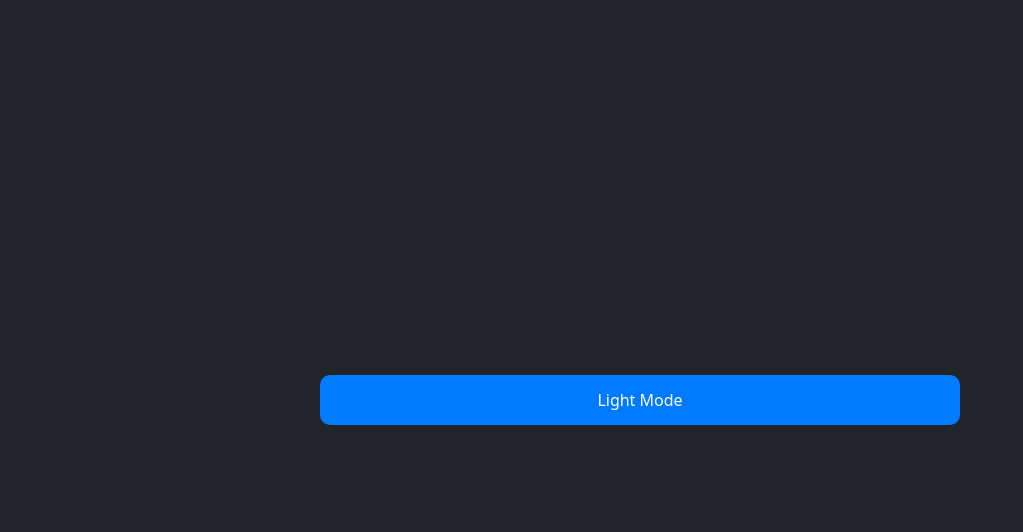
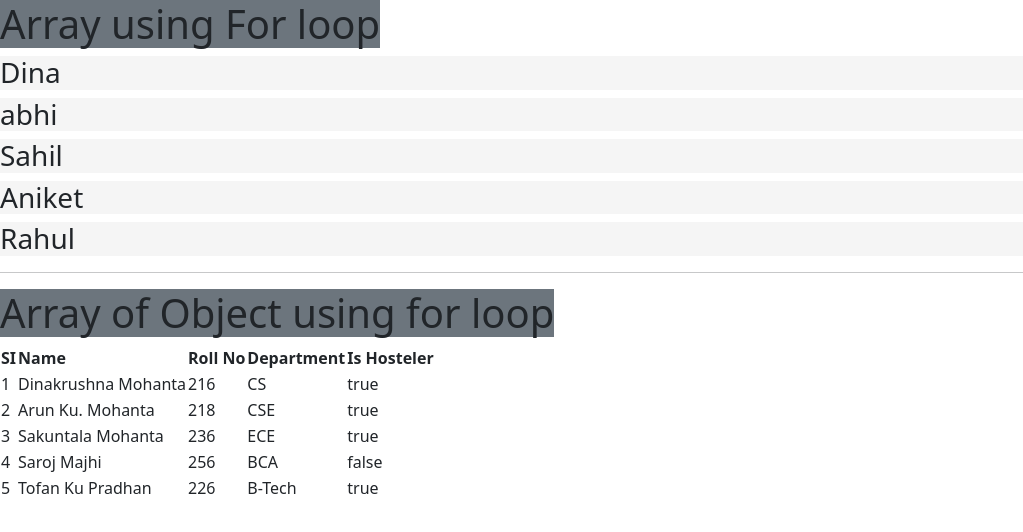
Before and after one commit to Dinakrushna7077/angular-learning, an Angular app: page / in a window 1280 px wide. Shown: the top 532 px of the page, without its empty margins (0-1023 px from the left). Built offline with nearby package versions, Linux system fonts and the light colour scheme.

Commit message:
for loop

```diff
--- a/src/app/app.html
+++ b/src/app/app.html
@@ -1,9 +1,134 @@
-<div class="vh-100 vw-100 d-flex align-center justifycontent-center bg-dark text-light"  #appTheme>
-  <div class="d-flex align-items-center justify-content-center vw-100 vh-100">
-  <button class="btn btn-primary w-50" (click)="changeTheme(appTheme);">{{theme}}</button>
-</div>
+
+<h1 class="bg-secondary d-inline-block">Array using For loop</h1>
+@for(s of students;track s)
+{
+  <h3 style="background-color: whitesmoke;">{{s}}</h3>
+}
+<hr>
+<h1 class="bg-secondary d-inline-block">Array of Object using for loop</h1>
+<table>
+  <tr>
+    <th>SI</th>
+    <th>Name</th>
+    <th>Roll No</th>
+    <th>Department</th>
+    <th>Is Hosteler</th>
+  </tr>
+  @for(std of data;track std.roll;let x=$index)
+  {
+    <tr>
+      <td>{{x+1}}</td>
+      <td>{{std.name}}</td>
+      <td>{{std.roll}}</td>
+      <td>{{std.dept}}</td>
+      <td>{{std.hostel}}</td>
+    </tr>
+  }
+</table>
+
+
+
+
+
+
+
+
+
+
+
+<!--
+<div>
+  <button (click)="handleColor('red')">Red</button>
+  <button (click)="handleColor('green')">Green</button>
+  <button (click)="handleColor('blue')">Blue</button>
+  <button (click)="handleColor('gray')">Gray</button>
 </div>
 
+<div>
+  <input type="text" name="clr" (input)="handleInp($event)">
+</div>
+@switch(color)
+{
+  @case("red")
+  {
+    <div style="height: 100px; width: 100px; background-color: red;"></div>
+  }
+  @case("green")
+  {
+    <div style="height: 100px; width: 100px; background-color: green;"></div>
+  }
+  @case("blue")
+  {
+    <div style="height: 100px; width: 100px; background-color: blue;"></div>
+  }
+  @case("gray")
+  {
+    <div style="height: 100px; width: 100px; background-color: gray;"></div>
+  }
+  @case("deepskyblue")
+  {
+    <div style="height: 100px; width: 100px; background-color: deepskyblue;"></div>
+  }
+  @case("violet")
+  {
+    <div style="height: 100px; width: 100px; background-color: violet;"></div>
+  }
+  @default
+  {
+    <div style="height: 100px; width: 100px; background-color: yellow;"></div>
+  }
+} -->
+
+
+
+
+
+
+
+
+
+<!--
+<div>
+  <button (click)="handleColor('green')">Green</button>
+  <button (click)="handleColor('red')">Red</button>
+  <button (click)="handleColor('gray')">Gray</button>
+  <button (click)="handleColor('blue')">Blue</button>
+<br>
+
+</div>
+@switch(color)
+{
+  @case('green')
+  {
+    <div style="height:200px;width: 200px; background-color: green;"></div>
+  }
+  @case('red')
+  {
+    <div style="height:200px;width: 200px; background-color: red;"></div>
+  }
+  @case('gray')
+  {
+    <div style="height:200px;width: 200px; background-color: gray;"></div>
+  }
+  @case('blue')
+  {
+    <div style="height:200px;width: 200px; background-color: deepskyblue;" id="x"></div>
+  }
+} -->
+
+
+
+
+
+
+
+
+
+<!-- <div class="vh-100 vw-100 d-flex align-center justifycontent-center bg-dark text-light"  #appTheme>
+  <div class="d-flex align-items-center justify-content-center vw-100 vh-100">
+    <button class="btn btn-primary w-50" (click)="changeTheme(appTheme);">{{theme}}</button>
+  </div>
+</div> -->
 
 
 
--- a/src/app/app.ts
+++ b/src/app/app.ts
@@ -9,25 +9,125 @@ import { Component, signal } from '@angular/core';
   styleUrl: './app.css'
 })
 export class App {
-  protected readonly title = signal('first-ng-app');
 
-  theme="Light Mode";
-  changeTheme(appTheme: HTMLElement)
-  {
-    if(this.theme=="Dark Mode")
-      {
-        this.theme="Light Mode";
-        appTheme.classList.add("bg-dark","text-light");
-        appTheme.classList.remove("bg-light","text-dark");
-      }
-    else
+  students=["Dina","abhi","Sahil","Aniket","Rahul"];
+  data=
+  [
     {
-      this.theme="Dark Mode";
-      appTheme.classList.add("bg-light","text-dark");
-      appTheme.classList.remove("bg-dark","text-light");
+      name:"Dinakrushna Mohanta",
+      roll:216,
+      dept:"CS",
+      hostel:true
+    },
+    {
+      name:"Arun Ku. Mohanta",
+      roll:218,
+      dept:"CSE",
+      hostel:true
+    },
+    {
+      name:"Sakuntala Mohanta",
+      roll:236,
+      dept:"ECE",
+      hostel:true
+    },
+    {
+      name:"Saroj Majhi",
+      roll:256,
+      dept:"BCA",
+      hostel:false
+    },
+    {
+      name:"Tofan Ku Pradhan",
+      roll:226,
+      dept:"B-Tech",
+      hostel:true
     }
+  ]
 
-  }
+
+
+
+
+
+
+
+
+
+
+
+  // color="white";
+  // inpColor="gray";
+  // handleInp(event:Event)
+  // {
+  //   this.inpColor=(event.target as HTMLInputElement).value.toLowerCase();
+  //   this.handleColor(this.inpColor)
+  // }
+
+
+  // handleColor(col:string)
+  // {
+  //   this.color=col;
+  // }
+
+
+
+
+
+
+
+
+
+
+
+
+
+
+
+
+
+
+
+
+
+
+
+
+
+
+//   protected readonly title = signal('first-ng-app');
+//   color="white";
+//   inputColor="";
+
+//  handleColor(clr:string)
+//  {
+//   this.color=clr;
+//  }
+
+
+
+
+
+
+
+  // x=0;
+  // theme="Light Mode";
+  // changeTheme(appTheme: HTMLElement)
+  // {
+  //   if(this.theme=="Dark Mode")
+  //     {
+  //       this.theme="Light Mode";
+  //       appTheme.classList.add("bg-dark","text-light");
+  //       appTheme.classList.remove("bg-light","text-dark");
+  //     }
+  //   else
+  //   {
+  //     this.theme="Dark Mode";
+  //     appTheme.classList.add("bg-light","text-dark");
+  //     appTheme.classList.remove("bg-dark","text-light");
+  //   }
+
+  // }
   // display=false;
 
   // toggleButton()
```
